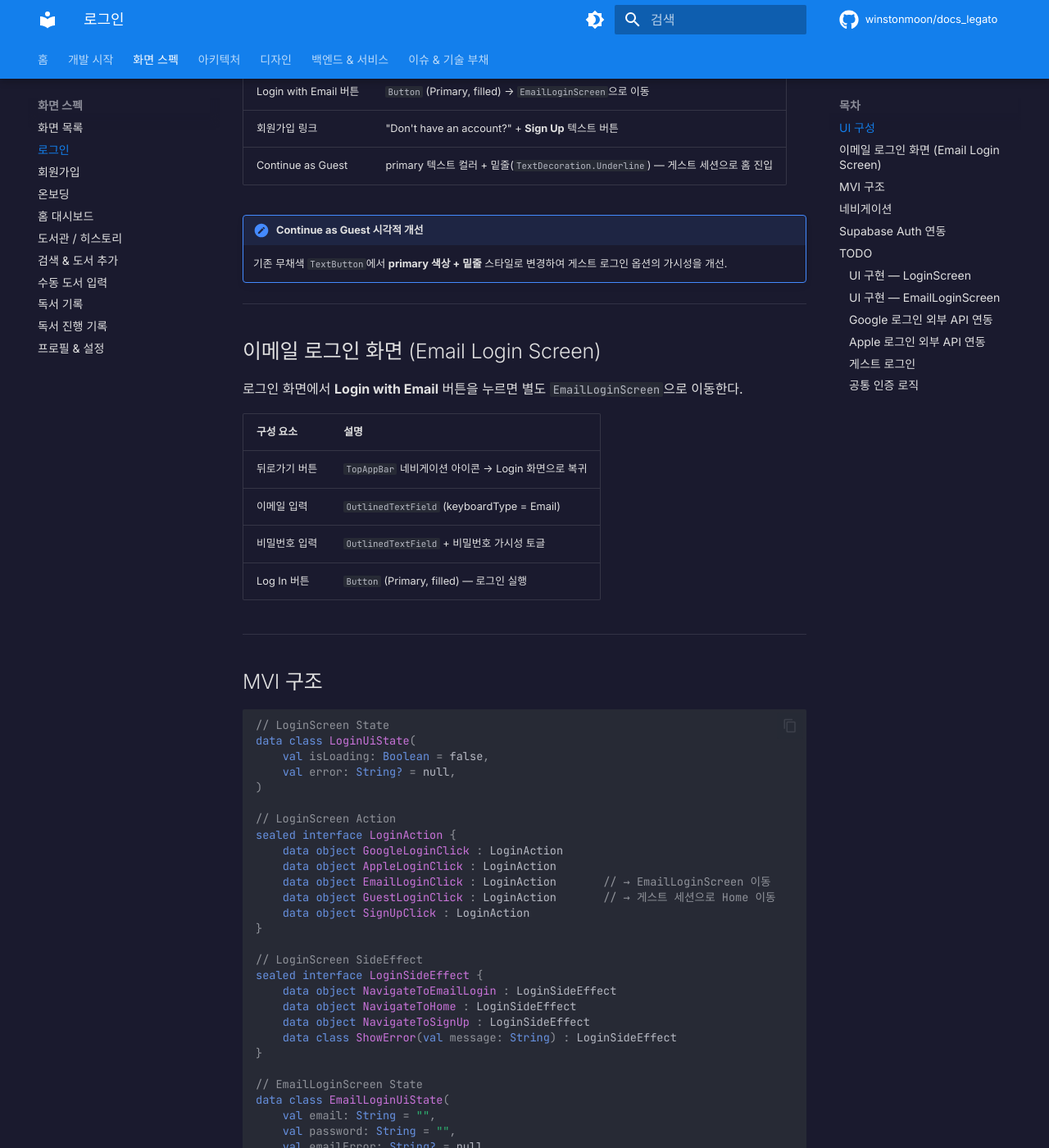
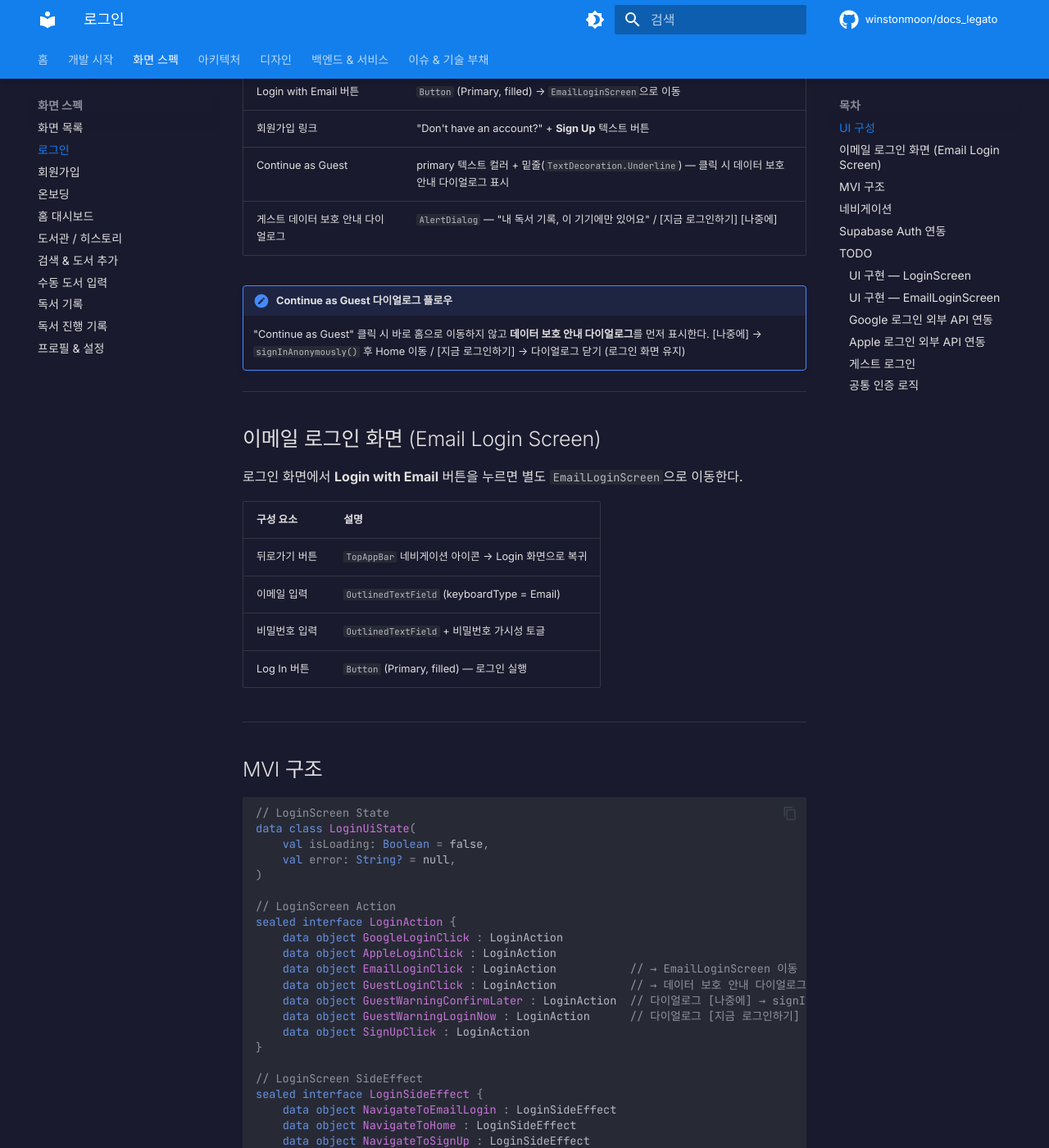
Before and after one commit to winstonmoon/docs_legato, an MkDocs documentation site: the page built from docs/screens/login.md, in a window 1280 px wide and 1400 px high, scrolled down 711 px. Shown: the whole window at 82% size. Built offline with MkDocs 1.6.1 and Material for MkDocs 9.7.7, drawn with Linux system fonts in a browser that asks for light colours; comment, search, counter and statistics services are not loaded; some of the changed text lies outside the part shown.

Commit message:
docs: 로그인 화면 "Continue as Guest" 데이터 보호 안내 다이얼로그 스펙 추가 (2026-03-29)
- Continue as Guest 클릭 시 AlertDialog("내 독서 기록, 이 기기에만 있어요") 표시 플로우 추가
- MVI: GuestWarningConfirmLater / GuestWarningLoginNow Action, ShowGuestWarningDialog SideEffect 추가
- 네비게이션: [나중에] → signInAnonymously() → Home / [지금 로그인하기] → 다이얼로그 닫기
- UI 구성표 및 TODO 게스트 로그인 섹션 업데이트

Co-Authored-By: Claude Sonnet 4.6 <noreply@anthropic.com>

````diff
--- a/docs/screens/login.md
+++ b/docs/screens/login.md
@@ -19,10 +19,12 @@
 | "or" 구분선 | `HorizontalDivider` + 중앙 텍스트 |
 | Login with Email 버튼 | `Button` (Primary, filled) → `EmailLoginScreen`으로 이동 |
 | 회원가입 링크 | "Don't have an account?" + **Sign Up** 텍스트 버튼 |
-| Continue as Guest | primary 텍스트 컬러 + 밑줄(`TextDecoration.Underline`) — 게스트 세션으로 홈 진입 |
+| Continue as Guest | primary 텍스트 컬러 + 밑줄(`TextDecoration.Underline`) — 클릭 시 데이터 보호 안내 다이얼로그 표시 |
+| 게스트 데이터 보호 안내 다이얼로그 | `AlertDialog` — "내 독서 기록, 이 기기에만 있어요" / [지금 로그인하기] [나중에] |
 
-!!! note "Continue as Guest 시각적 개선"
-    기존 무채색 `TextButton`에서 **primary 색상 + 밑줄** 스타일로 변경하여 게스트 로그인 옵션의 가시성을 개선.
+!!! note "Continue as Guest 다이얼로그 플로우"
+    "Continue as Guest" 클릭 시 바로 홈으로 이동하지 않고 **데이터 보호 안내 다이얼로그**를 먼저 표시한다.
+    [나중에] → `signInAnonymously()` 후 Home 이동 / [지금 로그인하기] → 다이얼로그 닫기 (로그인 화면 유지)
 
 ---
 
@@ -52,8 +54,10 @@ data class LoginUiState(
 sealed interface LoginAction {
     data object GoogleLoginClick : LoginAction
     data object AppleLoginClick : LoginAction
-    data object EmailLoginClick : LoginAction       // → EmailLoginScreen 이동
-    data object GuestLoginClick : LoginAction       // → 게스트 세션으로 Home 이동
+    data object EmailLoginClick : LoginAction           // → EmailLoginScreen 이동
+    data object GuestLoginClick : LoginAction           // → 데이터 보호 안내 다이얼로그 표시
+    data object GuestWarningConfirmLater : LoginAction  // 다이얼로그 [나중에] → signInAnonymously() 후 Home
+    data object GuestWarningLoginNow : LoginAction      // 다이얼로그 [지금 로그인하기] → 다이얼로그 닫기
     data object SignUpClick : LoginAction
 }
 
@@ -62,6 +66,7 @@ sealed interface LoginSideEffect {
     data object NavigateToEmailLogin : LoginSideEffect
     data object NavigateToHome : LoginSideEffect
     data object NavigateToSignUp : LoginSideEffect
+    data object ShowGuestWarningDialog : LoginSideEffect
     data class ShowError(val message: String) : LoginSideEffect
 }
 
@@ -95,7 +100,9 @@ sealed interface EmailLoginSideEffect {
 ```
 Login with Email 클릭 → EmailLoginScreen
 Google / Apple 로그인 성공 → Home (백스택 제거)
-Continue as Guest → Home (백스택 제거, 게스트 세션)
+Continue as Guest 클릭 → 데이터 보호 안내 다이얼로그 표시
+  ├─ [나중에] → signInAnonymously() → Home (백스택 제거)
+  └─ [지금 로그인하기] → 다이얼로그 닫기 (로그인 화면 유지)
 Sign Up 클릭 → SignUpScreen
 EmailLoginScreen: 로그인 성공 → Home (백스택 제거)
 EmailLoginScreen: 실패 → 에러 Snackbar 표시
@@ -178,8 +185,11 @@ if (session != null) navigateToHome() else navigateToLogin()
 
 ### 게스트 로그인
 - [ ] Supabase Anonymous Auth 활성화 (Dashboard → Auth → Providers → Anonymous)
-- [ ] `GuestLoginClick` Action 처리 — `supabaseClient.auth.signInAnonymously()`
-- [ ] 게스트 세션 → Home 네비게이션 (백스택 제거)
+- [ ] `GuestLoginClick` Action 처리 → `ShowGuestWarningDialog` SideEffect 발행
+- [ ] 데이터 보호 안내 다이얼로그 Composable 구현 (`AlertDialog`)
+  - 제목 "내 독서 기록, 이 기기에만 있어요" + 안내 문구 + [지금 로그인하기] / [나중에] 버튼
+- [ ] 다이얼로그 [나중에] 클릭 → `GuestWarningConfirmLater` Action → `supabaseClient.auth.signInAnonymously()` 후 Home 이동 (백스택 제거)
+- [ ] 다이얼로그 [지금 로그인하기] 클릭 → `GuestWarningLoginNow` Action → 다이얼로그 닫기 (로그인 화면 유지)
 - [ ] 게스트 계정 전환 UI (Profile 화면에서 정식 계정으로 업그레이드 유도)
 
 ### 공통 인증 로직
````
